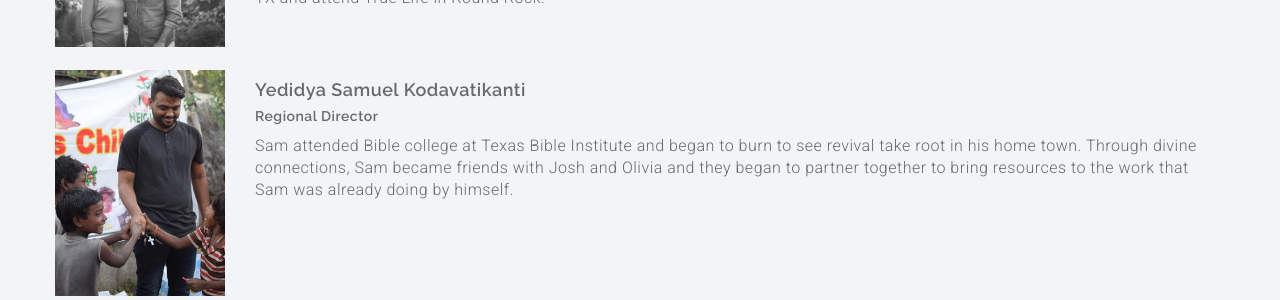
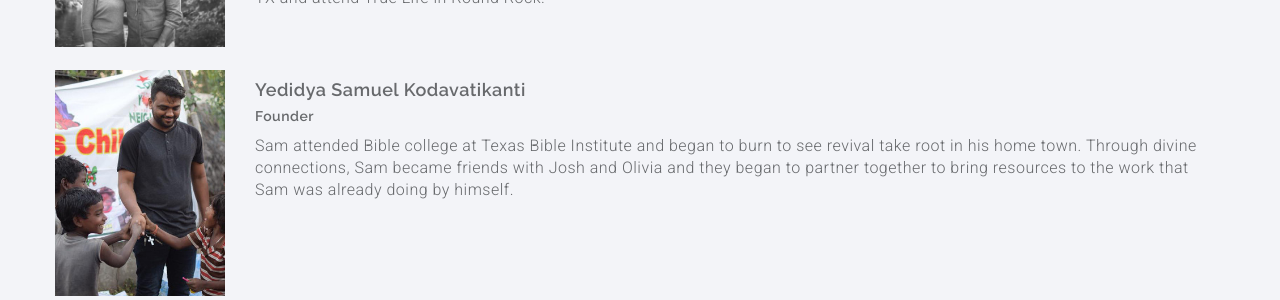
Before and after one commit to ContendChurch/NewVisionChildren, a Jekyll site: the page built from about.md, in a window 1280 px wide and 900 px high, scrolled down 1248 px. Shown: the part 471-771 px from the top of the window. Built offline with Jekyll 4.4.1, drawn with Linux system fonts in a browser that asks for light colours.

Commit message:
Make Sam a founder

```diff
--- a/about.md
+++ b/about.md
@@ -89,7 +89,7 @@ author: null
             </div>
             <div class="col-md-10">
               <h4 class="staff-name">Yedidya Samuel Kodavatikanti</h4>
-              <h5>Regional Director</h5>
+              <h5>Founder</h5>
               <p>Sam attended Bible college at Texas Bible Institute and began to burn to see revival take root in his home town. Through divine connections, Sam became friends with Josh and Olivia and they began to partner together to bring resources to the work that Sam was already doing by himself.</p>
             </div>
           </div>
```
